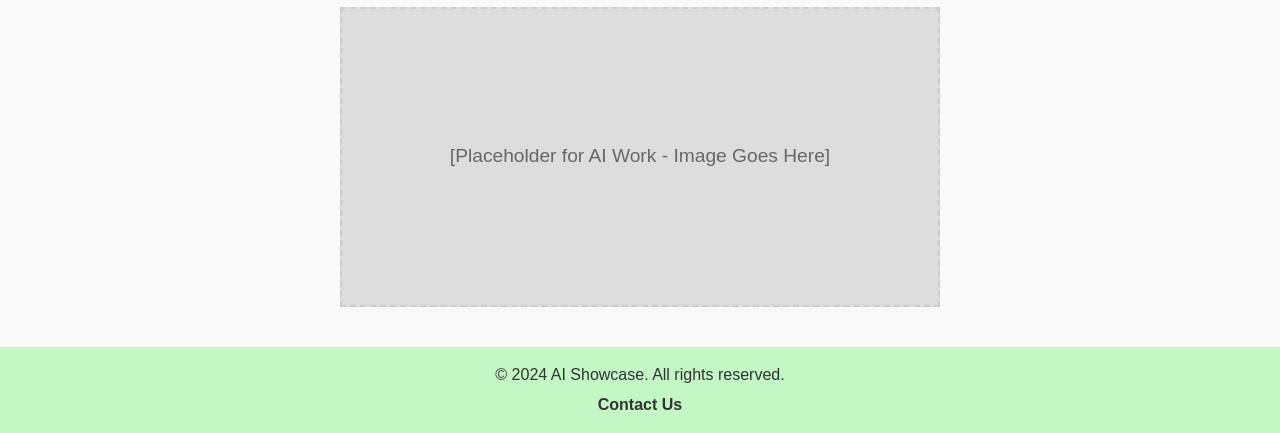
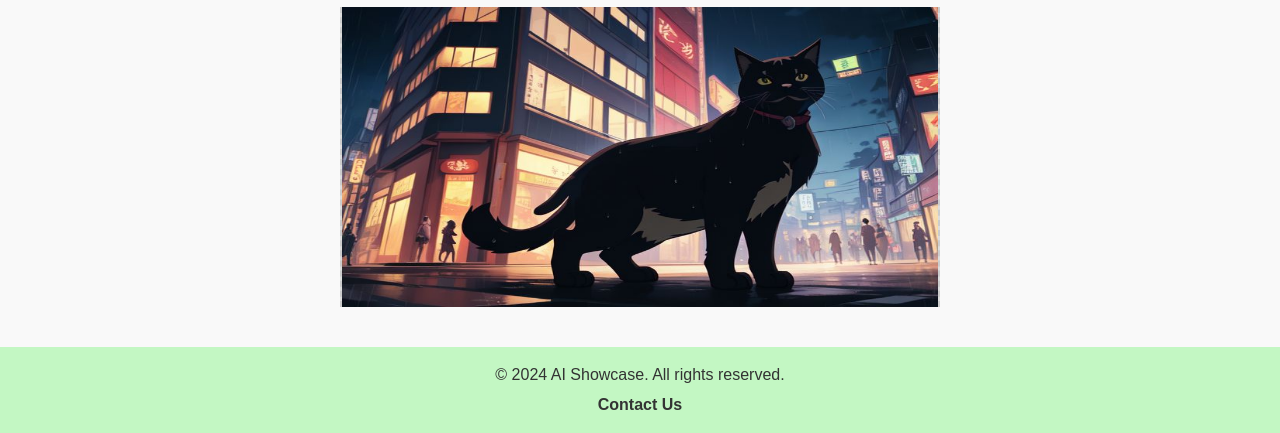
Before and after one commit to RamonLopezUAT/AI-ART-Showcase, a plain HTML site: page index.html in a window 1280 px wide. Shown: the part 637-1070 px from the top of the page. Drawn offline with Linux system fonts and the light colour scheme.

Commit message:
Added image into this page.
Now the homepage includes an AI image, this was in the planned features for a while now.

```diff
--- a/index.html
+++ b/index.html
@@ -44,7 +44,7 @@
         <section class="ai-work">
             <h2>Featured AI Work</h2> <!-- Section Title -->
             <div class="ai-placeholder">
-                [Placeholder for AI Work - Image Goes Here] <!-- This is where the AI image would go here -->
+                <img src="GeneratedWork/CityCat.jpg" alt="AI-generated image of a City Cat" class="ai-image" style="width: 600px; height: 300px;">
             </div>
         </section>
     </main>
```
